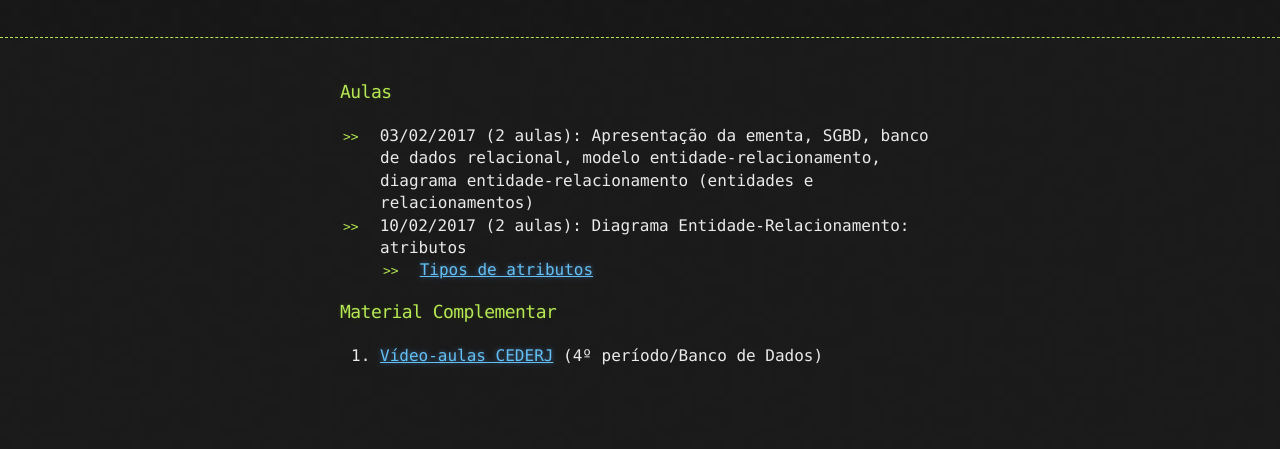
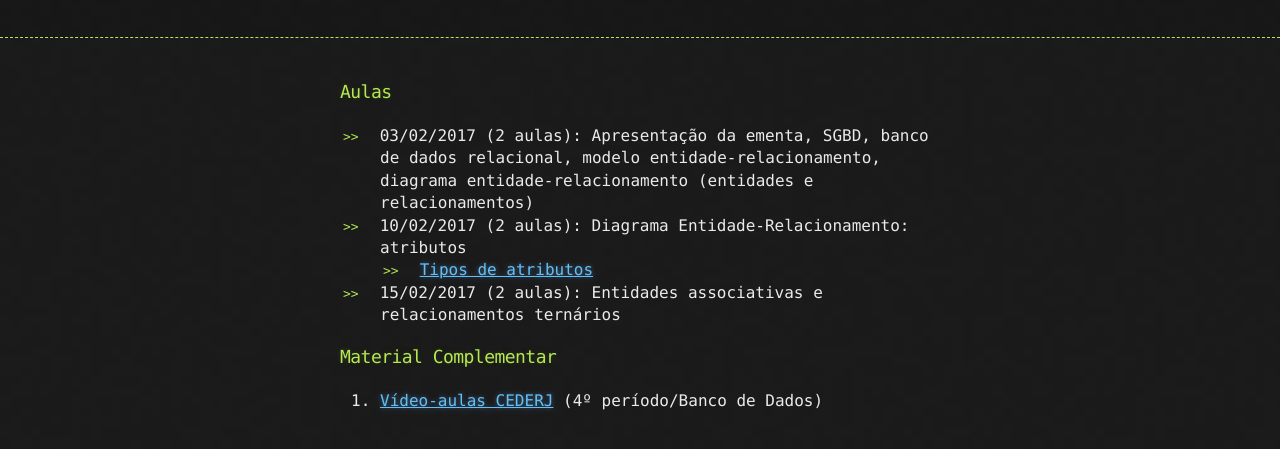
Before and after one commit to julianofischer/bd_2A_2017, a website: page index.html in a window 1280 px wide. Shown: the part 95-544 px from the top of the page. Drawn offline with Linux system fonts and the light colour scheme; files that its build step writes are made by us from their sources.

Commit message:
index html

```diff
--- a/index.html
+++ b/index.html
@@ -49,6 +49,7 @@
 	<ul>
 		<li><a href="tipos-atributos-MER.pdf">Tipos de atributos</a></li>
 	</ul>
+    <li>15/02/2017 (2 aulas): Entidades associativas e relacionamentos ternários</li>
 </ul>
 
 <h3><a id="Material Complementar" class="anchor" href="#material-complementar" aria-hidden="true"><span aria-hidden="true" class="octicon octicon-link"></span></a>Material Complementar</h3>
```
